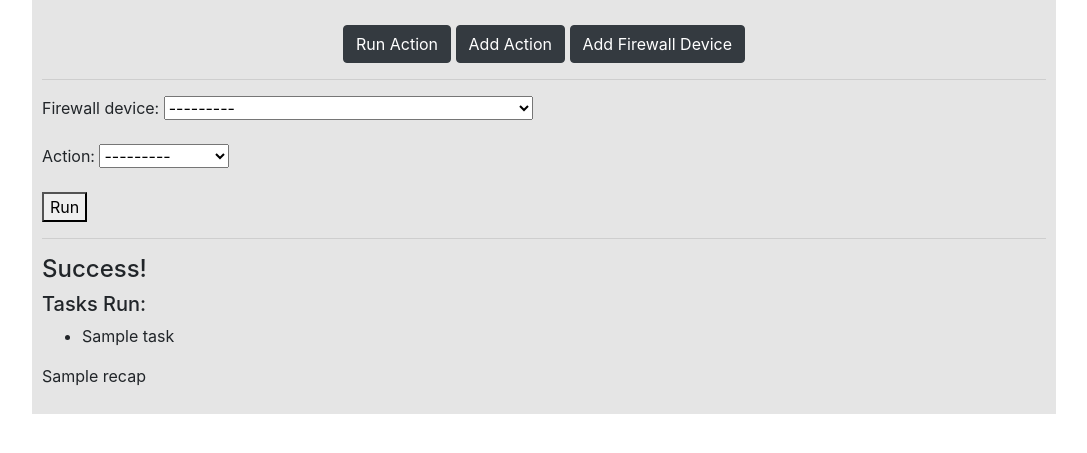
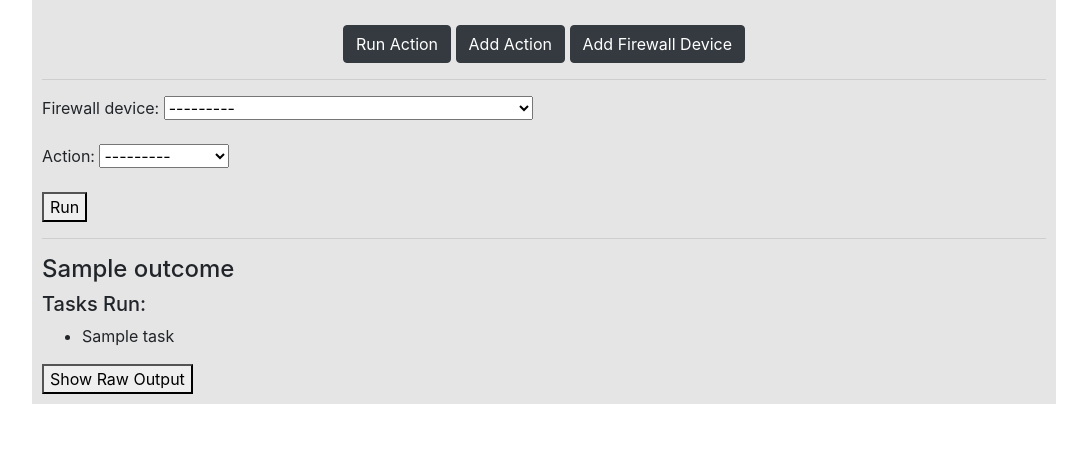
Before and after one commit to Laur04/access_server, a Django app: template access_server/templates/index.html in a window 1280 px wide. Shown: the top 453 px of the page, without its empty margins (96-1183 px from the left). Run offline with Django 3.2, Linux system fonts and the light colour scheme; tables that the repository leaves empty hold one stand-in row (values such as "Sample post"); the template is opened without the code that fills it: values that come from a table or form of the project are taken from there, most other values are stand-ins (such as "Sample title", 1, 10 or a date in 2020); some libraries are stand-ins or nearby versions.

Commit message:
update parsing

```diff
--- a/access_server/apps/main/views.py
+++ b/access_server/apps/main/views.py
@@ -30,8 +30,9 @@ def index(request):
 
             try:
                 display = {
-                    'tasks': [s[1:s.index(']') + 1] for s in output.split('TASK')][2:],
-                    'recap': output.split('PLAY RECAP')[-1],
+                    'outcome': 'Success!' if output.count('failed') <= 1 else 'Error',
+                    'tasks': [s[2:s.index(']')] for s in output.split('TASK')][2:],
+                    'raw': output,
                 }
             except:
                 error = output
--- a/access_server/templates/index.html
+++ b/access_server/templates/index.html
@@ -1,6 +1,22 @@
 {% extends 'base.html' %}
 
 {% load static %}
+
+{% block head %}
+    <script>
+        function toggleRaw() {
+            var x = document.getElementById('raw-display');
+            var y = document.getElementById('raw-btn');
+            if (x.style.display === 'none') {
+                x.style.display = 'block';
+                y.innerText = 'Hide Raw Output';
+            } else {
+                x.style.display = 'none';
+                y.innerText = 'Show Raw Output';
+            }
+        }
+    </script>
+{% endblock %}
 
 {% block main %}
     <div id='run-form'>
@@ -13,14 +29,15 @@
     {% if display %}
         <hr>
         <div id='run-display'>
-            <h4>Success!</h4>
+            <h4>{{ display.outcome }}</h4>
             <h5>Tasks Run:</h5>
             <ul>
                 {% for t in display.tasks %}
                     <li>{{ t }}</li>
                 {% endfor %}
             </ul>
-            <p>{{ display.recap }}</p>
+            <button id='raw-btn' type='button' onclick='toggleRaw()'>Show Raw Output</button>
+            <pre id='raw-display' style='display:none'>{{ display.raw }}</pre>
         </div>
     {% endif %}
     {% if error %}
```
